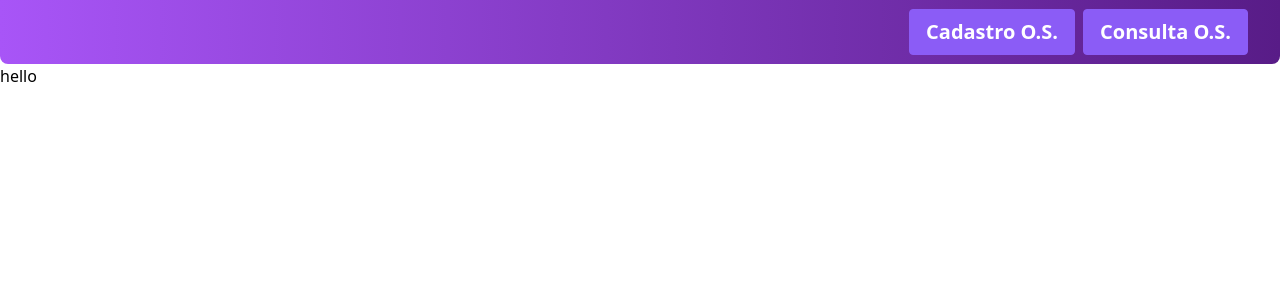
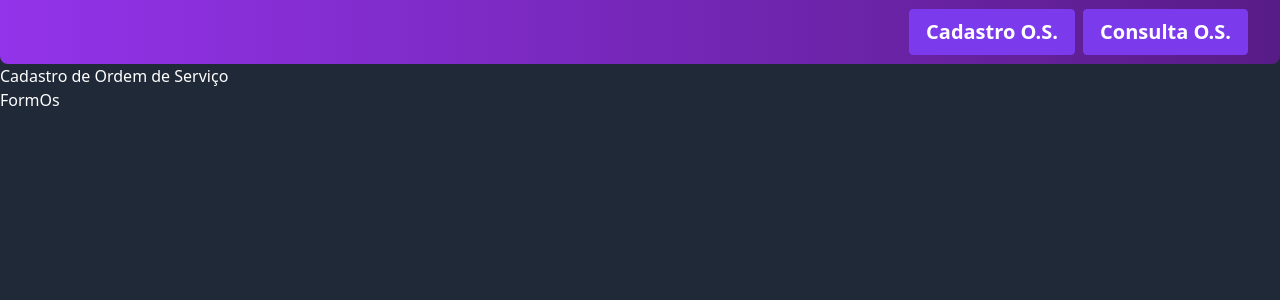
Before and after one commit to vitorconti/framelabs, a React (Vite) app: page /ordem-servico/cadastro in a window 1280 px wide. Shown: the top 300 px of the page. Built offline with nearby package versions, Linux system fonts and the light colour scheme.

Commit message:
chore: componentination

```diff
--- a/index.html
+++ b/index.html
@@ -1,13 +1,17 @@
 <!DOCTYPE html>
 <html lang="en">
+
 <head>
   <meta charset="UTF-8" />
-    <link rel="icon" type="image/svg+xml" href="/vite.svg" />
+  <link rel="icon" type="image/svg+xml"
+    href="https://static.wixstatic.com/media/ca9c70_a667af8468be4f52a1a22b32c9d9c9c4~mv2.png/v1/crop/x_149,y_232,w_549,h_107/fill/w_156,h_26,al_c,q_85,usm_0.66_1.00_0.01,enc_auto/Logo_Roxa-02.png" />
   <meta name="viewport" content="width=device-width, initial-scale=1.0" />
-    <title>Vite + React</title>
+  <title>FrameLabs</title>
 </head>
-  <body>
+
+<body class="bg-gray-800 text-white">
   <div id="root"></div>
   <script type="module" src="/src/main.jsx"></script>
 </body>
+
 </html>
--- a/src/main.jsx
+++ b/src/main.jsx
@@ -7,8 +7,8 @@ import {
 } from "react-router-dom";
 import "./index.css";
 import NavBar from "./navigation/NavBar";
-import CadastroOs from "./pages/CadastroOs";
-import ConsultaOs from "./pages/ConsultaOs";
+import CadastroOs from "./pages/CadastroOs/CadastroOs";
+import ConsultaOs from "./pages/ConsultaOs/ConsultaOs";
 
 const router = createBrowserRouter([
   {
--- a/src/navigation/NavBar.jsx
+++ b/src/navigation/NavBar.jsx
@@ -5,10 +5,10 @@ function NavBar() {
 
     return (
         <div className="flex flex-col">
-            <div className="h-12 bg-gradient-to-r from-purple-500 justify-end to-purple-900 flex items-center p-8 rounded-b-lg">
+            <div className="h-12 bg-gradient-to-r from-purple-600 justify-end to-purple-900 flex items-center p-8 rounded-b-lg">
                 <ul className='text-white font-semibold flex text-xl space-x-2 font-sans'>
-                    <li className=" cursor-pointer inline-block border border-violet-500 rounded py-2 px-4 bg-violet-500 hover:bg-violet-700 text-white"><Link to='ordem-servico/cadastro'>Cadastro O.S.</Link></li>
-                    <li className="cursor-pointer inline-block border border-violet-500 rounded py-2 px-4 bg-violet-500 hover:bg-violet-700 text-white"><Link to='ordem-servico/consulta'>Consulta O.S.</Link></li>
+                    <li className=" cursor-pointer inline-block border border-violet-600 rounded py-2 px-4 bg-violet-600 hover:bg-violet-700 text-white"><Link to='ordem-servico/cadastro'>Cadastro O.S.</Link></li>
+                    <li className="cursor-pointer inline-block border border-violet-600 rounded py-2 px-4 bg-violet-600 hover:bg-violet-700 text-white"><Link to='ordem-servico/consulta'>Consulta O.S.</Link></li>
                 </ul>
 
             </div>
--- a/src/pages/CadastroOs.jsx
+++ /dev/null
@@ -1,11 +0,0 @@
-
-
-const CadastroOs = () => {
-    return (
-        <div>
-            hello
-        </div>
-    )
-}
-
-export default CadastroOs
--- /dev/null
+++ b/src/pages/CadastroOs/CadastroOs.jsx
@@ -0,0 +1,13 @@
+import FormOs from "./components/FormOs"
+
+
+const CadastroOs = () => {
+    return (
+        <div>
+            <h2>Cadastro de Ordem de Serviço</h2>
+            <FormOs />
+        </div>
+    )
+}
+
+export default CadastroOs
--- /dev/null
+++ b/src/pages/CadastroOs/components/FormOs.jsx
@@ -0,0 +1,5 @@
+export default function FormOs() {
+    return (
+        <div>FormOs</div>
+    )
+}
```
Also changed, not shown: src/pages/ConsultaOs/ConsultaOs.jsx (renamed from src/pages/ConsultaOs.jsx). Lines whose indentation alone changed are shown as unchanged.
